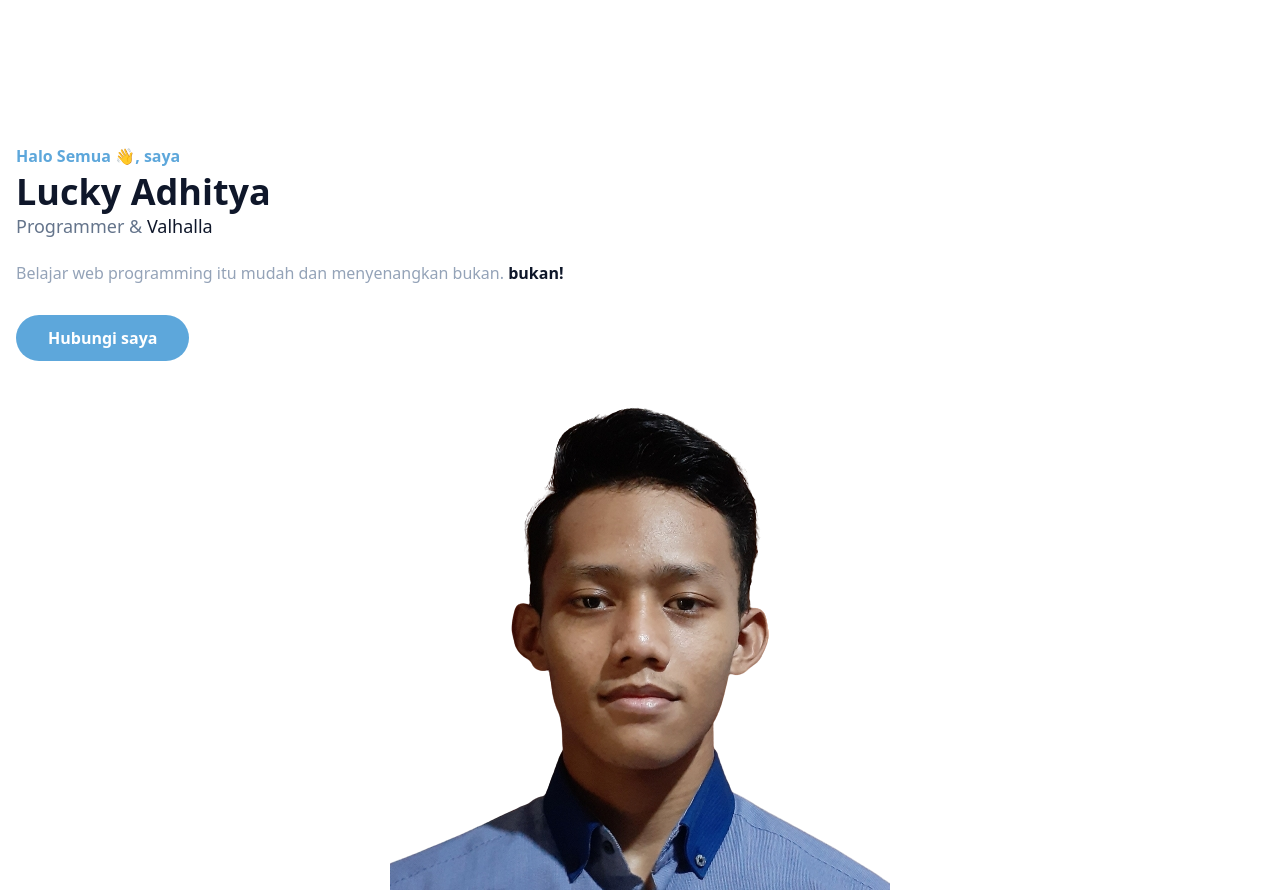
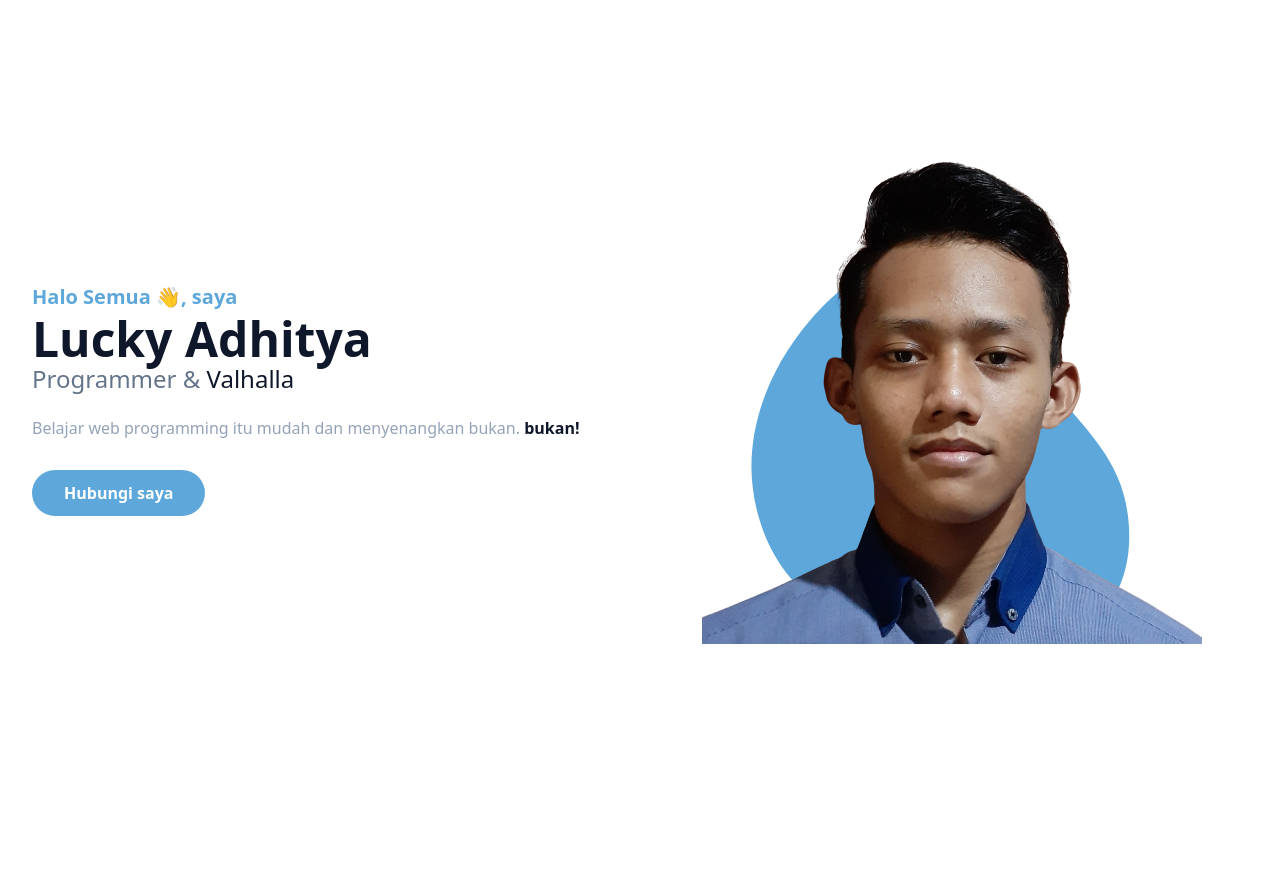
Before and after one commit to lcver/learn-wpu-tailwind, a website: page index.html in a window 1280 px wide. Shown: the top 893 px of the page. After the commit the page ends 800 px from the top, so only its background shows below. Drawn offline with Linux system fonts and the light colour scheme.

Commit message:
[add] hero section

```diff
--- a/index.html
+++ b/index.html
@@ -13,20 +13,22 @@
     <section id="home" class="pt-36">
         <div class="container">
             <div class="flex flex-wrap">
-                <div class="w-full self-center px-4">
-                    <h1 class="text-base font-semibold text-primary">Halo Semua 👋, saya <span class="block font-bold text-slate-900 text-4xl mt-1">Lucky Adhitya</span></h1>
-                    <h2 class="font-medium text-slate-500 text-lg mb-5">Programmer & <span class="text-dark">Valhalla</span></h2>
+                <div class="w-full self-center px-4 lg:w-1/2">
+                    <h1 class="text-base font-semibold text-primary md:text-xl">Halo Semua 👋, saya <span class="block font-bold text-slate-900 text-4xl mt-1 lg:text-5xl">Lucky Adhitya</span></h1>
+                    <h2 class="font-medium text-slate-500 text-lg mb-5 lg:text-2xl">Programmer & <span class="text-dark">Valhalla</span></h2>
                     <p class="font-medium text-slate-400 mb-10 leading-relaxed">Belajar web programming itu mudah dan menyenangkan bukan. <span class="text-dark font-bold">bukan!</span></p>
 
                     <a href="#" class="text-base font-semibold text-white bg-primary py-3 px-8 rounded-full hover:shadow-lg hover:opacity-80 transition duration-300 ease-in-out">Hubungi saya</a>
                 </div>
 
-                <div class="w-full self-end px-4">
-                    <div class="mt-10">
+                <div class="w-full self-end px-4 lg:w-1/2">
+                    <div class="relative mt-10 lg:mt-0 lg:right-0">
                         <img src="dist/img/lucky.png" alt="Lucky Adhitya" class="max-w-full mx-auto">
-                        <svg viewBox="0 0 200 200" xmlns="http://www.w3.org/2000/svg">
-                            <path fill="#FF0066" d="M58,-46.6C67.2,-34.7,61.1,-11.1,54.4,10.1C47.7,31.2,40.4,49.9,25.5,59.7C10.6,69.5,-11.9,70.5,-32,62.3C-52,54.2,-69.6,37.1,-74.4,16.8C-79.1,-3.4,-70.9,-26.7,-56.4,-39.9C-41.8,-53,-20.9,-55.9,1.7,-57.3C24.4,-58.7,48.8,-58.5,58,-46.6Z" transform="translate(100 100)" />
-                        </svg>
+                        <span class="absolute -bottom-0 -z-10 left-1/2 -translate-x-1/2 md:scale-150">
+                            <svg width="350" height="350" viewBox="0 0 200 200" xmlns="http://www.w3.org/2000/svg">
+                                <path fill="#5DA7DB" d="M33,-37.5C44.9,-21,58.3,-10.5,64.2,5.9C70.1,22.3,68.5,44.6,56.6,54.6C44.6,64.5,22.3,62,1.4,60.7C-19.5,59.3,-39.1,59,-53.2,49C-67.4,39.1,-76.1,19.5,-76.4,-0.2C-76.6,-20,-68.3,-40,-54.2,-56.5C-40,-73,-20,-86,-4.8,-81.3C10.5,-76.5,21,-54,33,-37.5Z" transform="translate(100 100) scale(1)" />
+                            </svg>
+                        </span>
                     </div>
                 </div>
             </div>
--- a/tailwind.config.js
+++ b/tailwind.config.js
@@ -2,10 +2,17 @@
 module.exports = {
   content: ['index.html'],
   theme: {
+    container: {
+      center: true,
+      padding: '16px'
+    },
     extend: {
       colors: {
         primary: '#5DA7DB',
         dark: '#0f172a'
+      },
+      screens: {
+        '2xl': '1320px'
       }
     },
   },
```
Also changed, not shown: dist/output.css.
